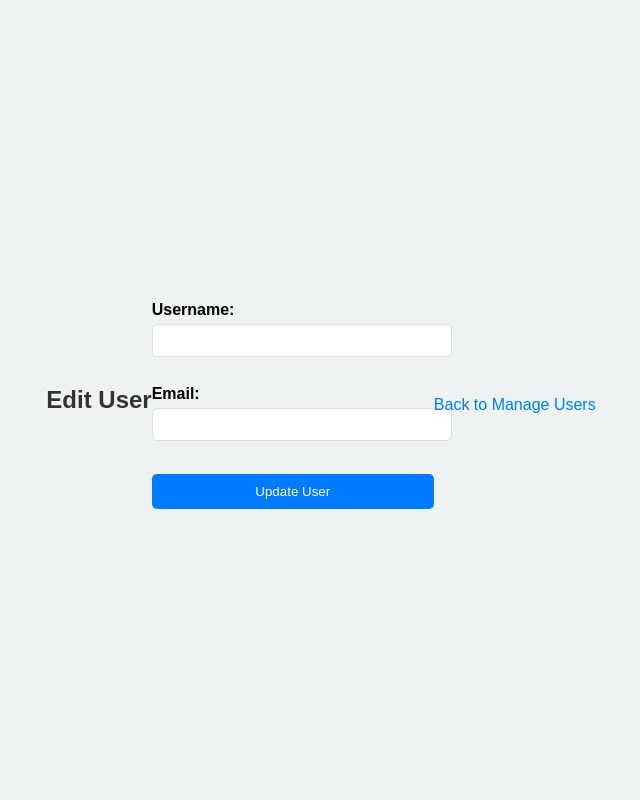
After one commit to Clairjay7/SYSTEM-SA-MGA-GWAPO, a PHP site: page /updateUser.php in a window 1280 px wide. The commit adds this page. Shown: the whole page, without its empty margins (319-959 px from the left). Run offline with PHP 8.4, Linux system fonts and the light colour scheme; data that the repository does not hold is empty.

Commit message:
IPASA NA TO

```diff
--- /dev/null
+++ b/updateUser.css
@@ -0,0 +1,67 @@
+body {
+    font-family: Arial, sans-serif;
+    background-color: #eef2f3;
+    margin: 0;
+    padding: 0;
+    display: flex;
+    justify-content: center;
+    align-items: center;
+    height: 100vh;
+}
+
+.container {
+    background: white;
+    padding: 20px;
+    border-radius: 10px;
+    box-shadow: 0 0 10px rgba(0, 0, 0, 0.1);
+    width: 400px;
+    text-align: center;
+}
+
+h2 {
+    color: #333;
+}
+
+form {
+    display: flex;
+    flex-direction: column;
+}
+
+label {
+    margin-top: 10px;
+    text-align: left;
+    font-weight: bold;
+}
+
+input {
+    padding: 8px;
+    margin-top: 5px;
+    border: 1px solid #ddd;
+    border-radius: 5px;
+    width: 100%;
+}
+
+button {
+    margin-top: 15px;
+    padding: 10px;
+    background-color: #007bff;
+    color: white;
+    border: none;
+    border-radius: 5px;
+    cursor: pointer;
+}
+
+button:hover {
+    background-color: #0056b3;
+}
+
+a {
+    display: inline-block;
+    margin-top: 10px;
+    color: #007bff;
+    text-decoration: none;
+}
+
+a:hover {
+    text-decoration: underline;
+}
--- /dev/null
+++ b/updateUser.php
@@ -0,0 +1,41 @@
+<?php
+session_start();
+include 'connect.php';
+
+// Get user data
+if (isset($_GET['id'])) {
+    $id = intval($_GET['id']);
+    $result = $conn->query("SELECT * FROM users WHERE id = $id");
+    $user = $result->fetch_assoc();
+}
+
+// Update user data
+if ($_SERVER['REQUEST_METHOD'] == 'POST') {
+    $username = trim($_POST['username']);
+    $email = trim($_POST['email']);
+    $id = intval($_POST['id']);
+
+    $conn->query("UPDATE users SET username='$username', email='$email' WHERE id=$id");
+    $_SESSION['success'] = "User updated successfully!";
+    header("Location: manageUsers.php");
+    exit();
+}
+?>
+
+<!DOCTYPE html>
+<html lang="en">
+<head>
+    <title>Edit User</title>
+    <link rel="stylesheet" href="updateUser.css">
+</head>
+<body>
+    <h2>Edit User</h2>
+    <form method="POST">
+        <input type="hidden" name="id" value="<?= $user['id']; ?>">
+        <label>Username: <input type="text" name="username" value="<?= $user['username']; ?>" required></label><br>
+        <label>Email: <input type="email" name="email" value="<?= $user['email']; ?>" required></label><br>
+        <button type="submit">Update User</button>
+    </form>
+    <a href="manageUsers.php">Back to Manage Users</a>
+</body>
+</html>
```
Also changed, not shown: homepage.php (+33 -73 lines), manageUsers.css (added, +72 -0 lines), manageUsers.php (added, +57 -0 lines).
